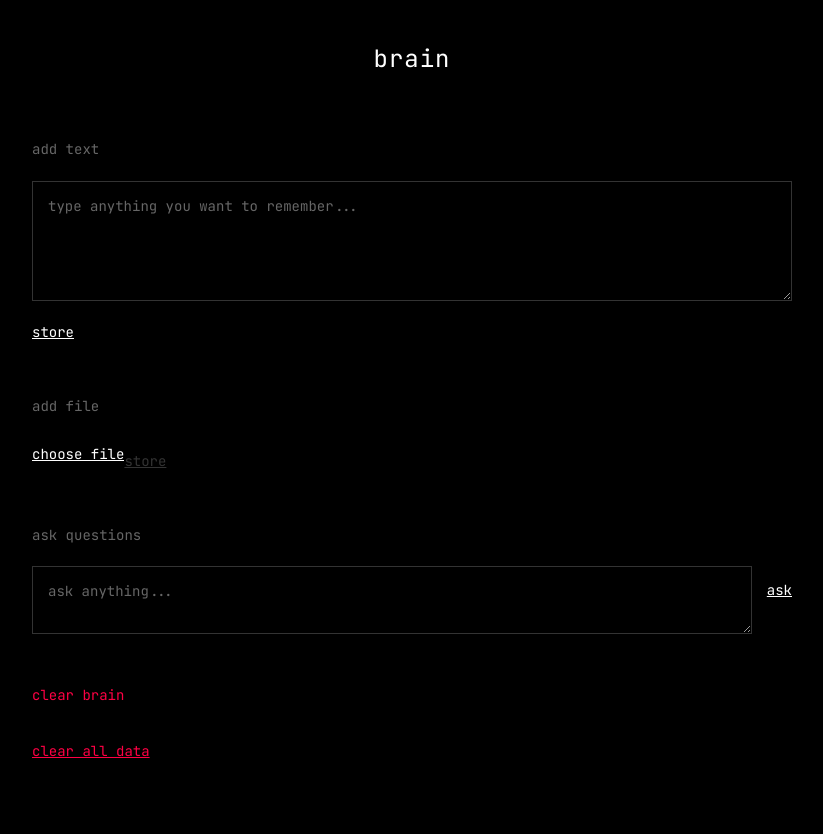
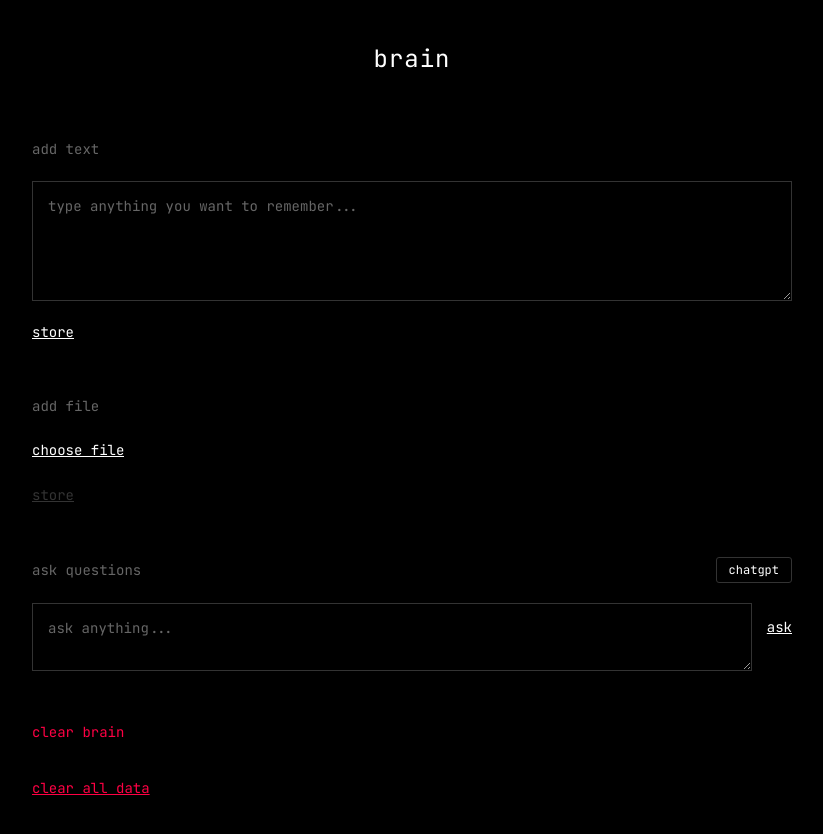
Before and after one commit to brinzunza/brain, a React (Vite) app in the folder frontend/: page / in a window 1280 px wide. Shown: the top 834 px of the page, without its empty margins (228-1051 px from the left). Built offline with nearby package versions, Linux system fonts and the light colour scheme.

Commit message:
added ollama functionality

```diff
--- a/frontend/src/App.css
+++ b/frontend/src/App.css
@@ -39,6 +39,9 @@ body {
   text-transform: lowercase;
   margin-bottom: 20px;
   color: #666;
+  display: flex;
+  justify-content: space-between;
+  align-items: center;
 }
 
 textarea {
@@ -232,3 +235,21 @@ input[type="file"] {
   gap: 20px;
   align-items: center;
 }
+
+.llm-toggle-button {
+  background: none;
+  border: 1px solid #333;
+  color: #fff;
+  font-family: 'JetBrains Mono', monospace;
+  font-size: 12px;
+  cursor: pointer;
+  text-transform: lowercase;
+  padding: 4px 12px;
+  transition: all 0.2s;
+  border-radius: 3px;
+}
+
+.llm-toggle-button:hover {
+  border-color: #00ff88;
+  color: #00ff88;
+}
--- a/frontend/src/App.jsx
+++ b/frontend/src/App.jsx
@@ -13,6 +13,7 @@ function App() {
   const [loading, setLoading] = useState(false)
   const [showClearConfirm, setShowClearConfirm] = useState(false)
   const [clearStatus, setClearStatus] = useState('')
+  const [llmProvider, setLlmProvider] = useState('chatgpt')
 
   const handleTextSubmit = async () => {
     if (!textInput.trim()) return
@@ -76,7 +77,7 @@ function App() {
       const response = await fetch(`${API_URL}/api/ask`, {
         method: 'POST',
         headers: { 'Content-Type': 'application/json' },
-        body: JSON.stringify({ question: userQuestion })
+        body: JSON.stringify({ question: userQuestion, llm_provider: llmProvider })
       })
 
       const data = await response.json()
@@ -149,6 +150,7 @@ function App() {
           />
           {file && <span className="file-name">{file.name}</span>}
         </div>
+        <div></div>
         <button className="button" onClick={handleFileSubmit} disabled={!file}>
           store
         </button>
@@ -160,7 +162,15 @@ function App() {
       </div>
 
       <div className="section">
-        <div className="section-title">ask questions</div>
+        <div className="section-title">
+          ask questions
+          <button
+            className="llm-toggle-button"
+            onClick={() => setLlmProvider(prev => prev === 'chatgpt' ? 'ollama' : 'chatgpt')}
+          >
+            {llmProvider === 'chatgpt' ? 'chatgpt' : 'ollama'}
+          </button>
+        </div>
         {messages.length > 0 && (
           <div className="messages">
             {messages.map((msg, idx) => (
```
Also changed, not shown: 1 other file (tests, documents, lock files or other folders).
